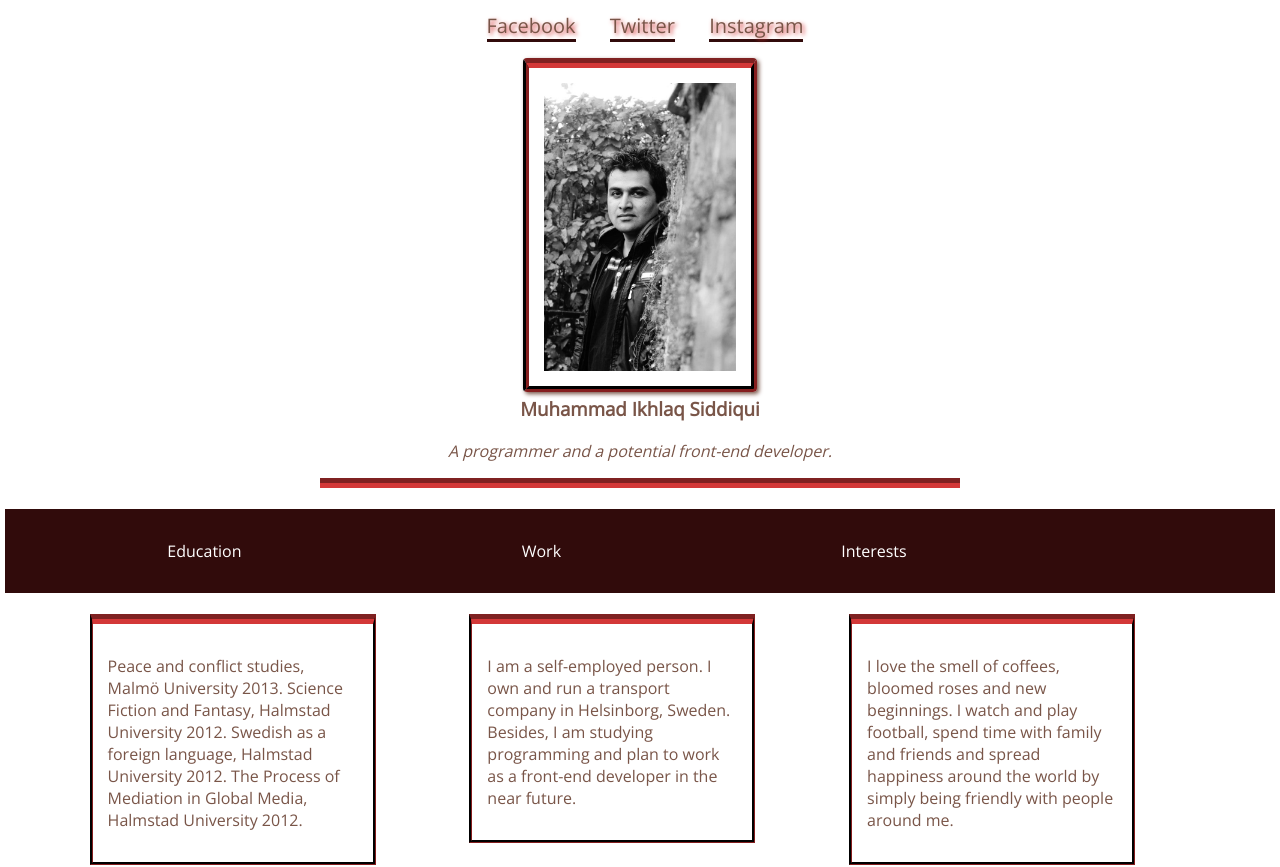
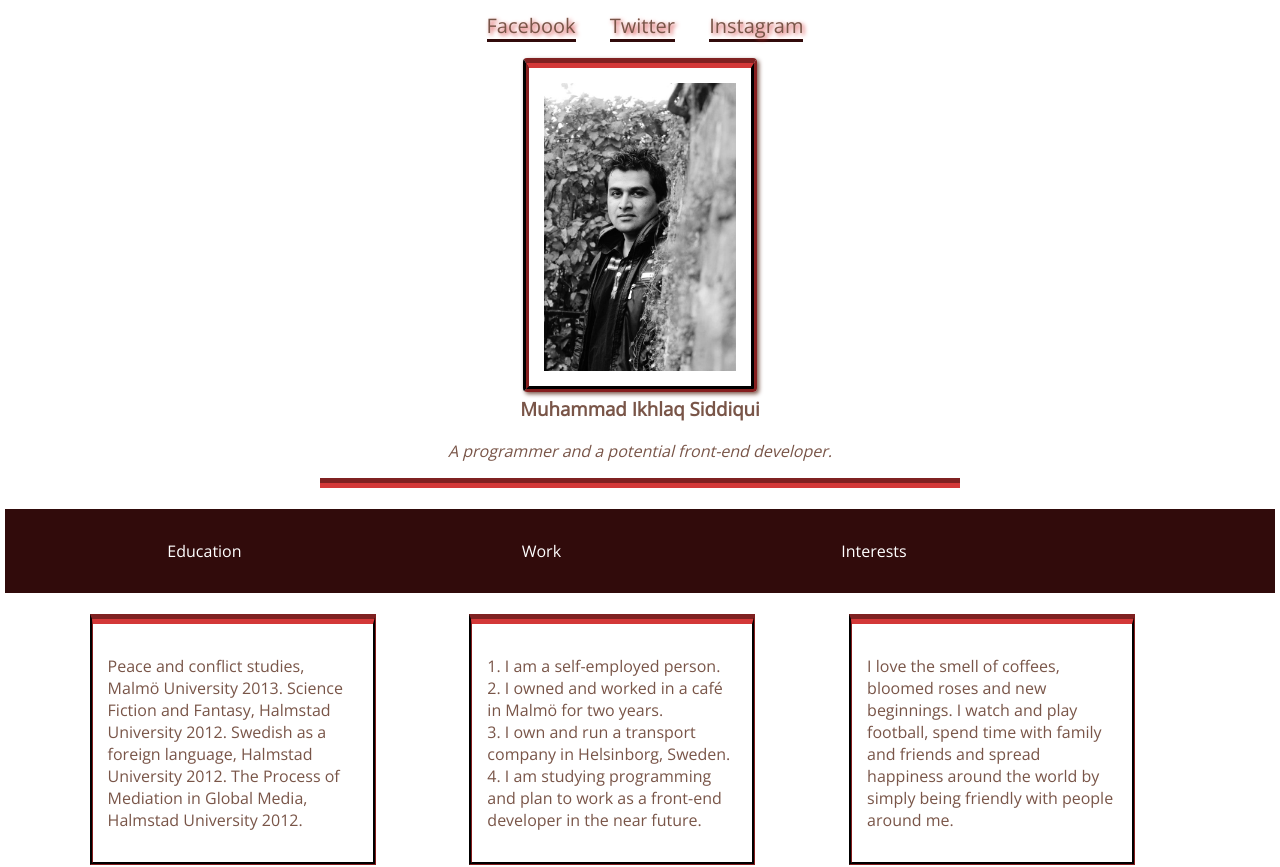
Before and after one commit to ikhlaaq/Om-Mig, a plain HTML site: page index.html in a window 1280 px wide. Shown: the part 118-985 px from the top of the page. Drawn offline with nearby package versions, Linux system fonts and the light colour scheme.

Commit message:
added work

```diff
--- a/index.html
+++ b/index.html
@@ -41,7 +41,7 @@
                         </article>
                         <article class="work" >
 
-                            <p>I am a self-employed person. I own and run a transport company in Helsinborg, Sweden. Besides, I am studying programming and plan to work as a front-end developer in the near future.</p>
+                            <p>1. I am a self-employed person.<br>2. I owned and worked in a café in Malmö for two years.<br>3. I own and run a transport company in Helsinborg, Sweden.<br>4. I am studying programming and plan to work as a front-end developer in the near future.</p>
                         </article>
                         <article class="interests" >
 
```
